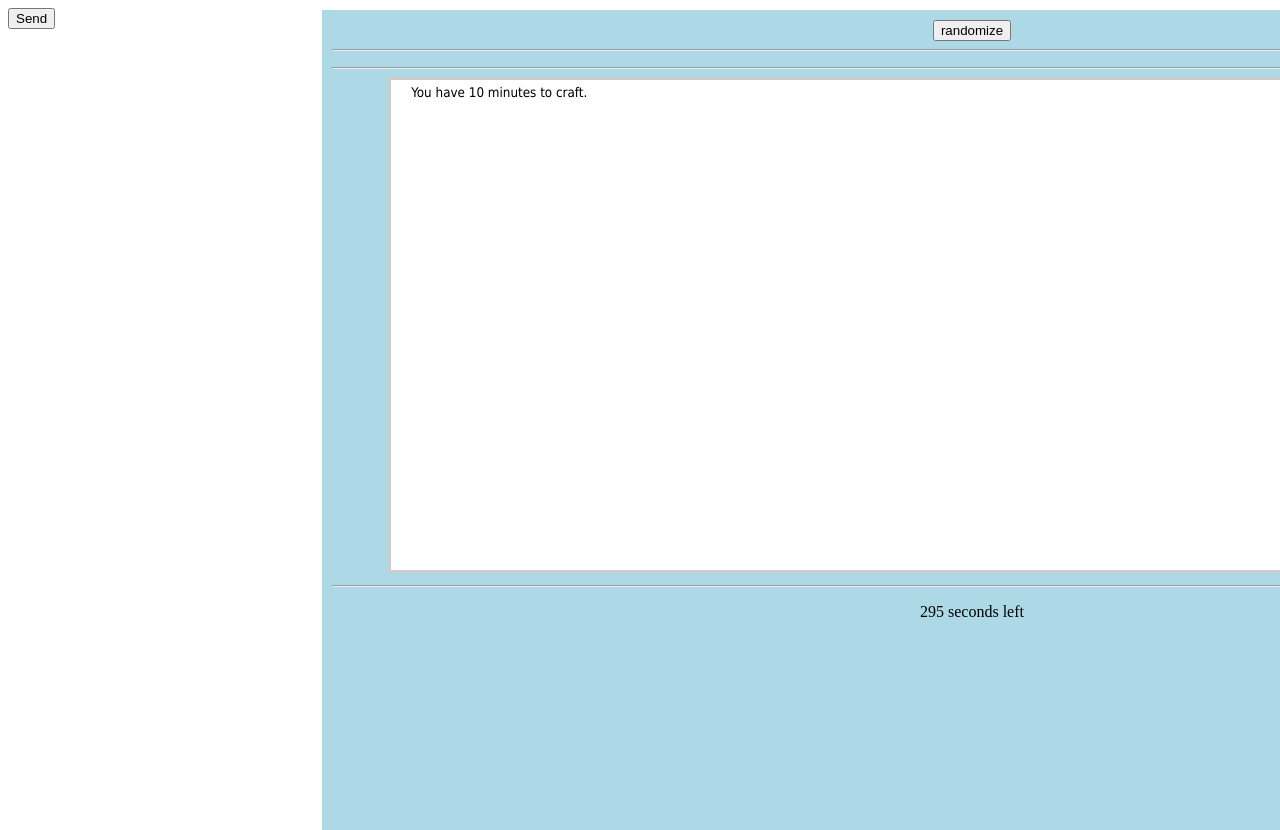
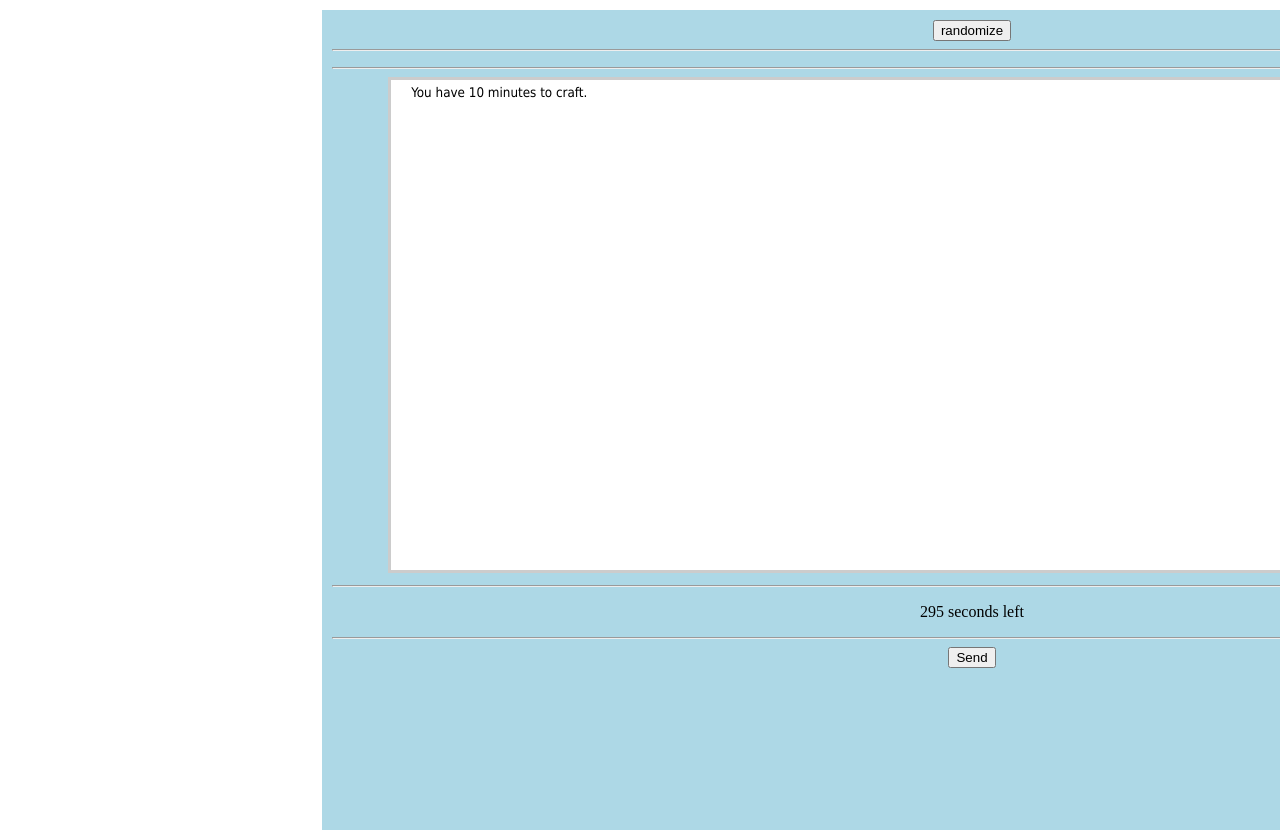
Before and after one commit to lateralcongestion/prompts, a plain HTML site: page index.html in a window 1280 px wide. Shown: the top 830 px of the page. Drawn offline with Linux system fonts and the light colour scheme.

Commit message:
Update index.html
accidently moved the send email to button underneath body. which created a whole new send button that eclipsed and made the page 120-125% wider. should be fixed now.

```diff
--- a/index.html
+++ b/index.html
@@ -17,10 +17,11 @@
     You have 10 minutes to craft.
      </textarea><hr>
 
-     <p id="timer"></p>
+     <p id="timer"></p><hr>
+     <input type="button" onclick="location.href=&quot;mailto:masterlook12@gmail.com?body=&quot;+document.getElementById(&quot;ta1&quot;).value;" value="Send">
     </div>
 
 <script src ="prompts.js"></script>
-    <input type="button" onclick="location.href=&quot;mailto:masterlook12@gmail.com?body=&quot;+document.getElementById(&quot;ta1&quot;).value;" value="Send">
+
 </body>
 </html>
```
